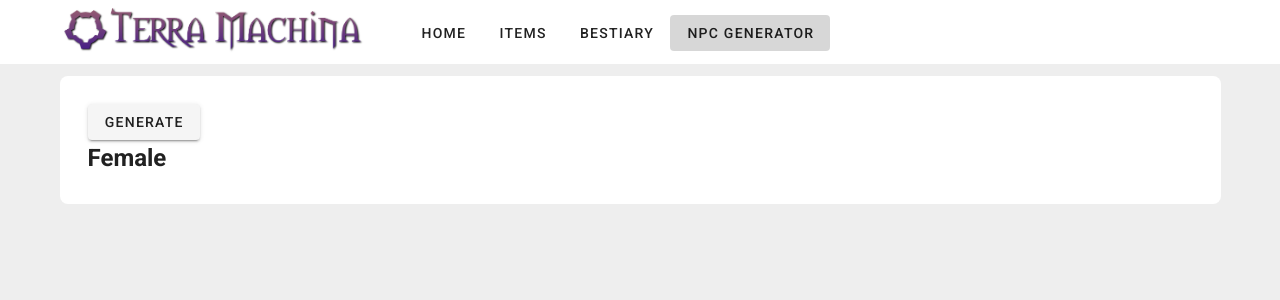
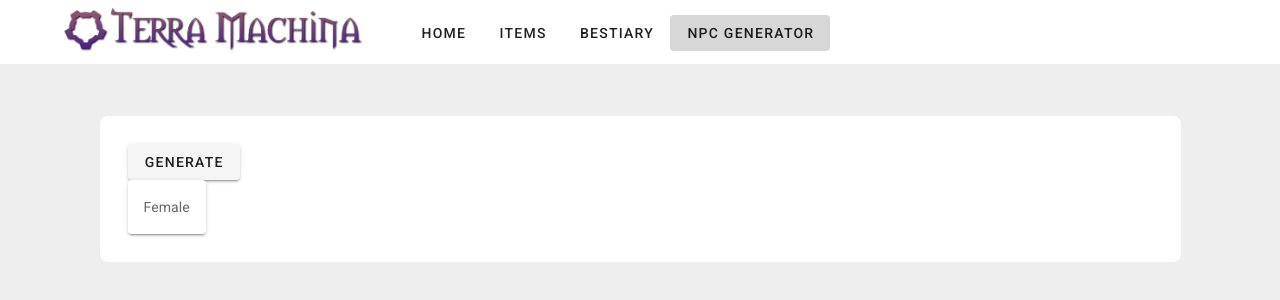
Before and after one commit to randomgeekdom/TerraMachina, a Vue app in the folder site/: page /Generate-NPC in a window 1280 px wide. Shown: the top 300 px of the page. Built offline with nearby package versions, Linux system fonts and the light colour scheme.

Commit message:
Better UI for NPC Generator

```diff
--- a/site/src/views/GenerateNPC.vue
+++ b/site/src/views/GenerateNPC.vue
@@ -3,18 +3,17 @@
   <div>
     <v-row>
       <v-col cols="12">
-        <v-sheet class="pa-10" rounded="lg">
+        <v-sheet class="pa-10 ma-10" rounded="lg">
           <v-row>
             <v-btn @click="GenerateNPC()">Generate</v-btn>
           </v-row>
           <v-row>
-            <h2>{{ npc.FirstName }}</h2>
-          </v-row>
-          <v-row>
-            <h2>{{ npc.LastName }}</h2>
-          </v-row>
-          <v-row>
-            <h2>{{ Gender }}</h2>
+            <v-card>
+              <v-card-title
+                >{{ npc.FirstName }} {{ npc.LastName }}</v-card-title
+              >
+              <v-card-subtitle>{{ Gender }}</v-card-subtitle>
+            </v-card>
           </v-row>
         </v-sheet>
       </v-col>
@@ -28,13 +27,13 @@ import Vue from "vue";
 import { Component } from "vue-property-decorator";
 import * as NPCGenerator from "@/services/NPCGenerator";
 import NPC from "@/models/NPC";
-import { Gender } from '@/enumerations/Gender';
+import { Gender } from "@/enumerations/Gender";
 
 @Component
 export default class GenerateNPC extends Vue {
   public npc = new NPC();
 
-  public get Gender(): string{
+  public get Gender(): string {
     return this.npc.Gender == Gender.Female ? "Female" : "Male";
   }
 
```
Also changed, not shown: 1 other file (tests, documents, lock files or other folders).
